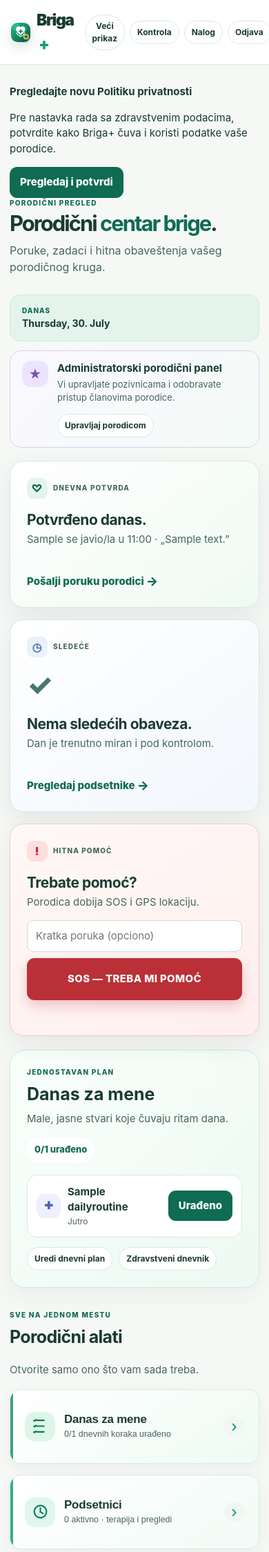
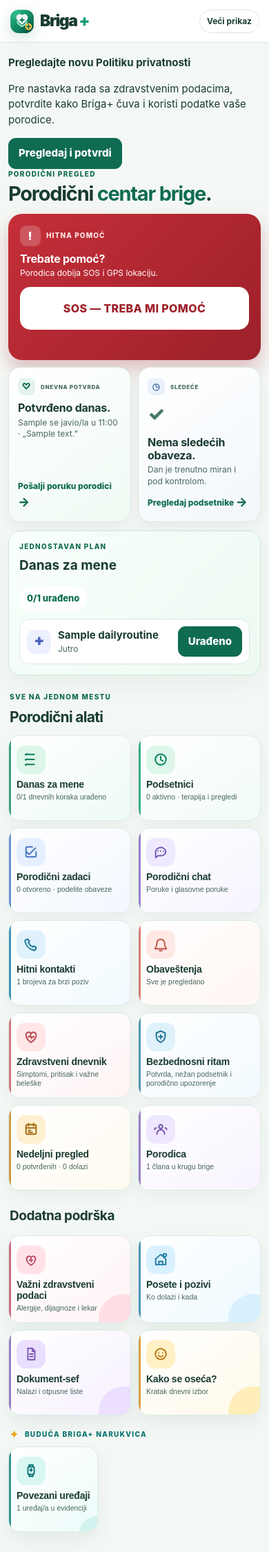
Before and after one commit to angro-scraper/briga-plus, a Django app: page / in a window 390 px wide. Shown: the top 2250 px of the page at 69% size. Run offline with Django 5.2, Linux system fonts and the light colour scheme; a user stored in the database is signed in; tables that the repository leaves empty hold one stand-in row (values such as "Sample post"); data that the repository does not hold is empty.

Commit message:
Optimize mobile dashboard layout

```diff
--- /dev/null
+++ b/static/mobile-app.css
@@ -0,0 +1,78 @@
+/* Mobilni ekran: najvažnije radnje bez dugog listanja. */
+@media (max-width: 640px) {
+  body { background: #f4f8f5; }
+  .topbar { min-height: 62px; padding: 9px 14px; }
+  .brand { font-size: 22px; }
+  .brand-mark { width: 32px; height: 32px; }
+  .profile .text-control:not(#senior-mode-toggle), .profile .logout { display: none; }
+  .app-shell { padding: 18px 12px 40px; }
+  .page-intro { margin-bottom: 14px; gap: 10px; }
+  .page-intro h1 { font-size: 29px; letter-spacing: -1.25px; }
+  .page-intro > div > p:not(.eyebrow), .panel-role-banner, .today-label { display: none; }
+
+  /* SOS je prvi i zauzima punu širinu ekrana. */
+  .hero-grid, .senior-account .hero-grid { display: grid; grid-template-columns: repeat(2, minmax(0, 1fr)); gap: 10px; }
+  .hero-grid .sos-card, .senior-account .hero-grid .sos-card { order: -1; grid-column: 1 / -1; min-height: 0; padding: 17px; border-radius: 20px; background: linear-gradient(135deg, #c52f39, #9c202a); border: 0; box-shadow: 0 13px 27px rgba(161, 37, 47, .28); color: #fff; }
+  .sos-card .section-kicker, .sos-card h2, .sos-card p { color: #fff; }
+  .sos-card .sos-kicker { color: #ffe6e5; }
+  .sos-card .danger-icon { background: rgba(255,255,255,.2); color: #fff; }
+  .sos-card h2 { margin: 9px 0 2px; font-size: 22px; }
+  .sos-card form { margin-top: 12px; }
+  .sos-card input { display: none; }
+  .sos-button { min-height: 62px; border: 2px solid rgba(255,255,255,.55); border-radius: 15px; background: #fff; color: #9d2029; font-size: 16px; box-shadow: none; }
+  .sos-status { color: #ffe8e7 !important; }
+
+  .checkin-card, .next-card { min-height: 150px; padding: 15px 13px; border-radius: 18px; box-shadow: 0 7px 18px rgba(21,55,44,.06); }
+  .checkin-card .section-kicker, .next-card .section-kicker { font-size: 8px; letter-spacing: .7px; }
+  .checkin-card .kicker-icon, .next-card .kicker-icon { width: 25px; height: 25px; border-radius: 8px; font-size: 13px; }
+  .hero-grid h2 { margin: 9px 0 3px; font-size: 16px; letter-spacing: -.25px; }
+  .hero-grid p { font-size: 12px; line-height: 1.35; }
+  .supporting { min-height: 0; }
+  .time-large { margin: 9px 0 3px !important; font-size: 28px !important; letter-spacing: -1px; }
+  .checkin-form input { display: none; }
+  .checkin-form .button, .inline-action { font-size: 12px; padding-top: 8px; }
+
+  .daily-routine-panel, .senior-quick-actions { margin-top: 12px; padding: 15px; border-radius: 18px; }
+  .routine-heading h2, .senior-quick-actions h2 { font-size: 19px; }
+  .routine-heading p:not(.eyebrow), .senior-quick-actions > div > p:not(.eyebrow) { display: none; }
+  .routine-list { grid-template-columns: 1fr; gap: 7px; margin-top: 11px; }
+  .routine-item { padding: 10px; }
+  .routine-shortcuts { display: none; }
+
+  .tools-head { margin: 24px 2px 10px; }
+  .tools-head h2 { font-size: 21px; }
+  .tools-head > p { display: none; }
+  .tool-grid, .senior-account .tool-grid, .care-extension-grid { grid-template-columns: repeat(2, minmax(0, 1fr)); gap: 10px; }
+  .tool-card, .care-extension-grid .tool-card, .device-section .tool-card { width: auto; min-height: 124px; padding: 13px 11px; border-radius: 17px; grid-template-columns: 1fr; align-content: start; gap: 8px; }
+  .tool-card::before { width: 3px; }
+  .tool-card::after { width: 54px; height: 54px; }
+  .tool-card .tool-icon, .care-extension-grid .tool-icon, .device-section .tool-icon { width: 42px; height: 42px; border-radius: 13px; }
+  .tool-card .tool-icon svg, .care-extension-grid .tool-icon svg, .device-section .tool-icon svg { width: 22px; height: 22px; }
+  .tool-card b, .care-extension-grid .tool-card b, .device-section .tool-card b { font-size: 14px; line-height: 1.13; }
+  .tool-card small, .care-extension-grid .tool-card small, .device-section .tool-card small { margin-top: 3px; font-size: 10.5px; line-height: 1.3; }
+  .tool-card i { display: none; }
+  .extension-title { margin: 23px 2px 0; font-size: 19px; }
+  .device-section { margin-top: 17px; }
+  .device-section .eyebrow { margin-left: 2px; }
+  .easy-mode-link { padding: 12px; font-size: 13px; }
+
+  /* Svaki alat se na telefonu otvara kao cel ekran sa jasnim povratkom. */
+  .modal { width: 100vw; max-width: none; height: 100dvh; max-height: none; margin: 0; padding: 16px 15px 32px; border: 0; border-radius: 0; background: #f9fcfa; }
+  .modal::backdrop { background: #f9fcfa; }
+  .modal-head { position: sticky; top: -16px; z-index: 2; align-items: center; margin: -16px -15px 12px; padding: 13px 15px; background: rgba(249,252,250,.96); border-bottom: 1px solid #dceae4; backdrop-filter: blur(10px); }
+  .modal-head h2 { font-size: 20px; }
+  .modal-head .tool-icon { width: 35px; height: 35px; }
+  .modal-close { order: -1; width: auto; height: 38px; padding: 0 11px; border-radius: 11px; color: var(--brand); font-size: 0; font-weight: 850; }
+  .modal-close::after { content: "← Nazad"; font-size: 14px; }
+  .modal-lead { font-size: 14px; }
+  .modal .button, .modal .text-control { min-height: 44px; }
+  .modal-form { padding-bottom: 25px; }
+  .form-columns, .week-grid, .mood-choice { grid-template-columns: 1fr; }
+  .chat-form { position: sticky; bottom: -32px; margin: 12px -15px -32px; padding: 10px 15px; background: #f9fcfa; }
+  .messages { max-height: none; min-height: 250px; }
+}
+
+@media (max-width: 360px) {
+  .hero-grid, .senior-account .hero-grid, .tool-grid, .senior-account .tool-grid, .care-extension-grid { grid-template-columns: 1fr; }
+  .checkin-card, .next-card { min-height: 0; }
+}
--- a/templates/dashboard.html
+++ b/templates/dashboard.html
@@ -14,6 +14,7 @@
   <link rel="stylesheet" href="/static/support-extensions.css">
   <link rel="stylesheet" href="/static/device-card.css">
   <link rel="stylesheet" href="/static/family-access.css">
+  <link rel="stylesheet" href="/static/mobile-app.css">
   <title>Briga+ | Porodični panel</title>
 </head>
 <body class="{% if membership.role == 'senior' %}senior-account{% elif not has_health_access %}basic-family-account{% endif %}">
```
